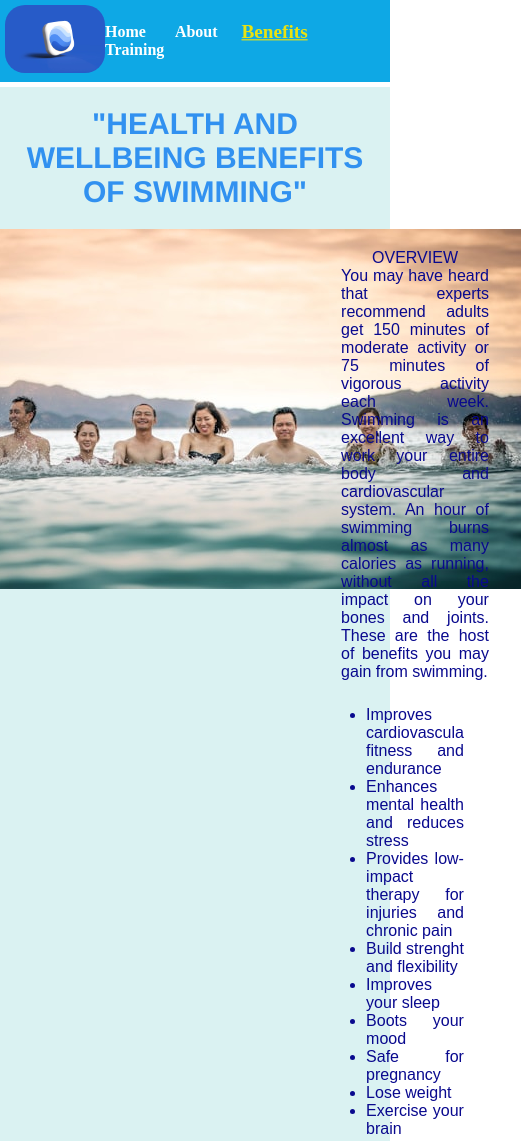
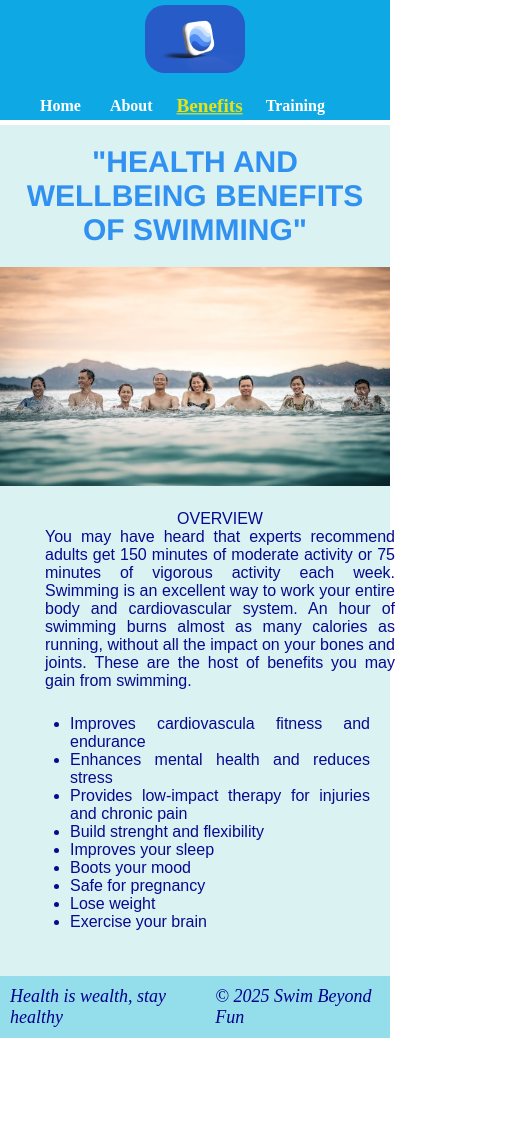
Before and after one commit to bhs057/bhs057.github.io, a plain HTML site: page benefits.html in a window 390 px wide. Shown: the top 1141 px of the page, 521 px wide, since content can reach past the window. After the commit the page ends 1038 px from the top, so only its background shows below. Drawn offline with Linux system fonts and the light colour scheme.

Commit message:
responsive update

```diff
--- a/benefits.html
+++ b/benefits.html
@@ -13,7 +13,7 @@
     <header>
         <nav>
                <div class="logo">
-                   <img src="styles/logo.jpg" alt="Swim beyond fun logo">
+                   <img src="styles/Logo.jpg" alt="Swim beyond fun logo">
                </div>
 
                <div class="nav-links">
--- a/styles/styles.css
+++ b/styles/styles.css
@@ -129,9 +129,6 @@ main {
 
 }
 
-address{
-
-}
 
 .about-us{
     display: flex;
@@ -206,3 +203,32 @@ address{
     padding-top: 20px;
 
 }
+
+@media (max-width: 768px) {
+    body {
+        display: flex;
+        flex-direction: column;
+    }
+
+    main {
+        display: flex;
+        flex-direction: column;
+        align-items: center;
+    }
+
+    nav {
+        display: flex;
+        flex-direction: column;
+        align-items: center;
+        gap: 20px;
+    }
+
+    .content-row img {
+        width: 100%;
+        height: 100%;
+    }
+
+    div .overview {
+        width: 100%
+    }
+}
```
Also changed, not shown: index.html (+1 -1 lines), trainings.html (+1 -1 lines).
